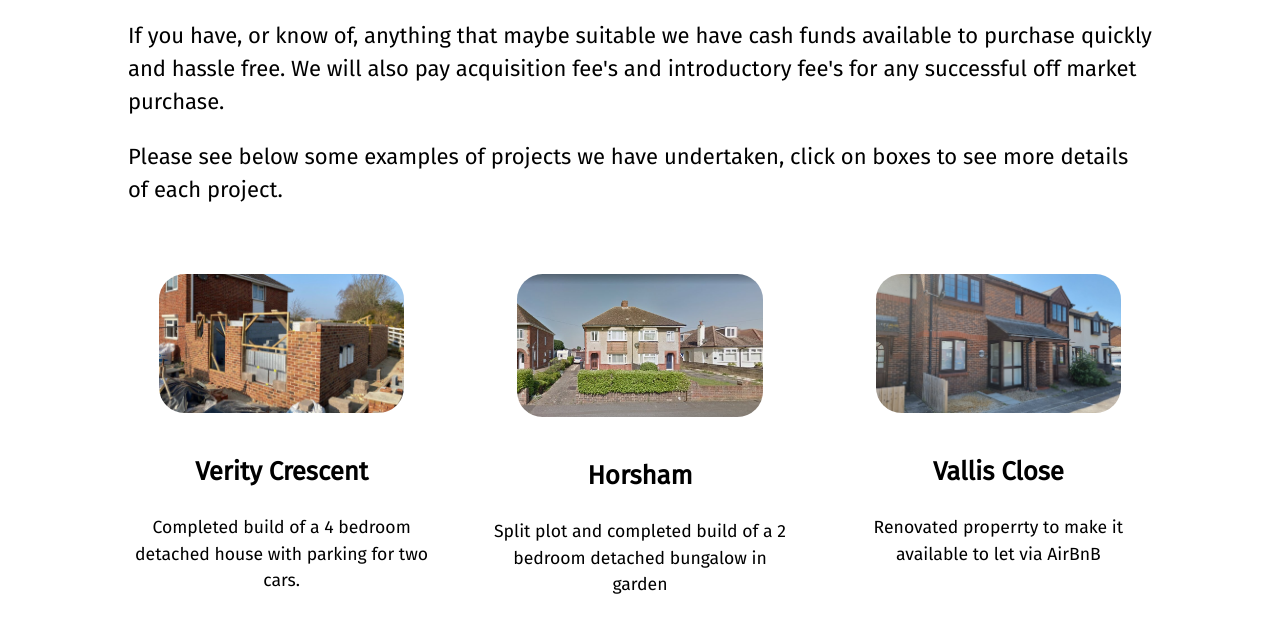
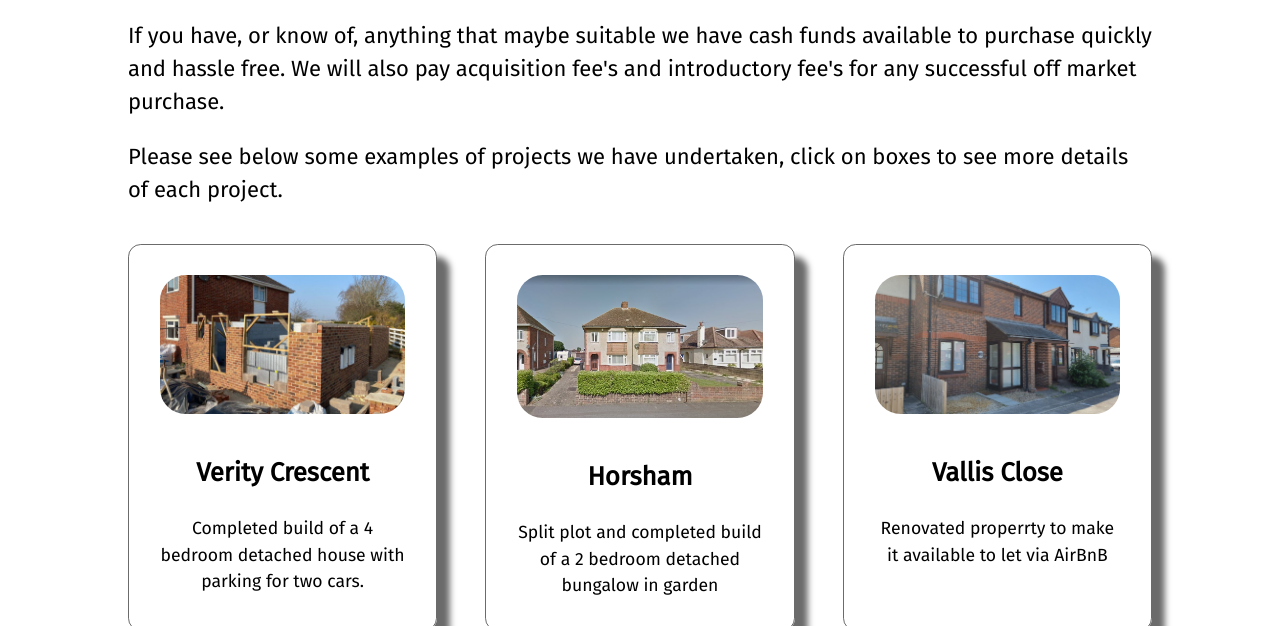
Before and after one commit to Lewis-Simmonds/ds_land_south, a plain HTML site: page services.html in a window 1280 px wide. Shown: the part 869-1495 px from the top of the page. Drawn offline with Linux system fonts and the light colour scheme; files whose address does not match are found by name; a web font is replaced by a local one.

Commit message:
Add shadow to services boxes

```diff
--- a/components/services.css
+++ b/components/services.css
@@ -45,6 +45,9 @@ article.services {
     display: flex;
     flex-direction: column;
     width: 30%;
+    border: 0.1vw solid rgb(107, 107, 107);
+    border-radius: 1vw;
+    box-shadow: 1vw 1vw 0.5vw rgb(107, 107, 107);
 }
 
 .project-container > img {
@@ -61,7 +64,7 @@ article.services {
 }
 
 .project-container > p {
-    margin: 0;
+    margin: 0 10% 10%;
     font-size: 0.8rem;
     line-height: 1.5;
     text-align: center;
```
